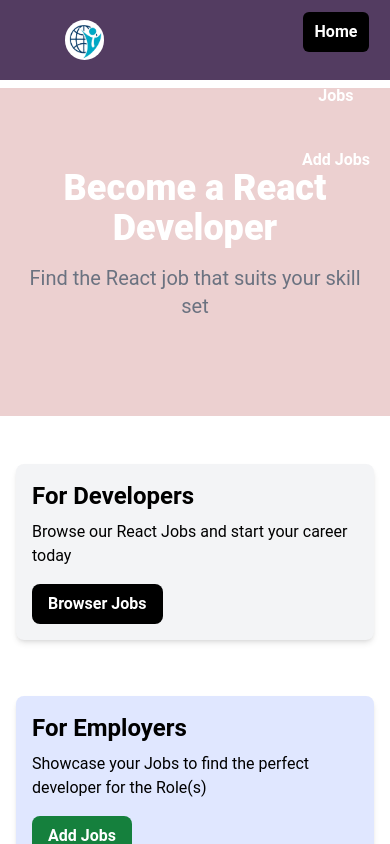
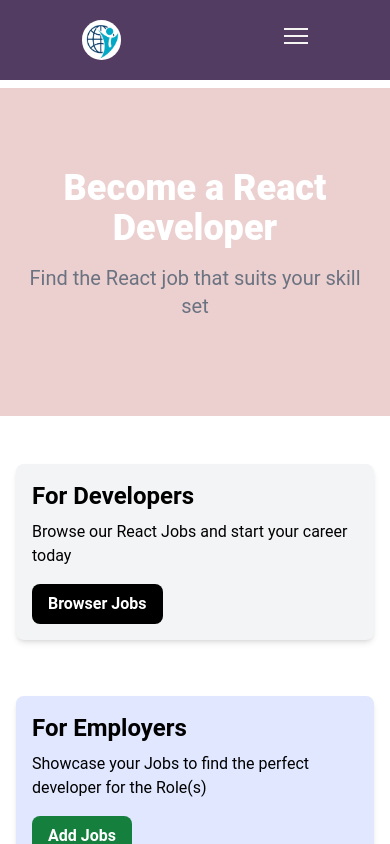
Before and after one commit to mheyrie/react-jobs-proj, a React (Vite) app: page / in a window 390 px wide. Shown: the top 844 px of the page. Built offline with nearby package versions, Linux system fonts and the light colour scheme; no server answers.

Commit message:
Hamburger logic ongoing

```diff
--- a/src/components/Navbar.jsx
+++ b/src/components/Navbar.jsx
@@ -1,7 +1,15 @@
 import {NavLink} from 'react-router-dom'
 import logor from '../assets/images/logor.png'
+import { useState } from "react"
 
 const Navbar = () => {
+
+    const [open, setOpen] = useState(false)
+
+    const handleHamburger = () =>{
+        setOpen((prev) => !prev)
+        console.log(open)
+    }
 
     const linkClass = ({isActive}) => isActive ? 'bg-black text-white hover:bg-lightAlabaster hover:text-white rounded-md px-3 py-2' :'text-white hover:bg-lightAlabaster hover:text-white rounded-md px-3 py-2'
 
@@ -23,15 +31,15 @@ const Navbar = () => {
                     </div>
 
                         {/* Mobile screen */}
-
-                    <button id="menu-btn" className="block hamburger md:hidden">
+                    {/* Hamburger Icon */}
+                    <button id="menu-btn" onClick={handleHamburger} className="block hamburger md:hidden ">
                         <span className="hamburger-top"></span>
                         <span className="hamburger-middle"></span>
                         <span className="hamburger-bottom"></span>
                     </button>
                 </div>
                 <div className="">
-                    <div id="menu" className="flex flex-col mt-28 items-center space-y-6 font-bold left-2 right-2">
+                    <div id="menu" className="flex flex-col mt-28 items-center space-y-6 font-bold left-2 right-2 hidden">
                         <NavLink to="/" className={linkClass}>Home</NavLink>
                         <NavLink to="/jobs" className={linkClass}>Jobs</NavLink>
                         <NavLink to="/add-jobs" className={linkClass}>Add Jobs</NavLink>
--- a/src/index.css
+++ b/src/index.css
@@ -1,3 +1,47 @@
 @tailwind base;
 @tailwind components;
 @tailwind utilities;
+
+.hamburger{
+    cursor: pointer;
+    width: 24px;
+    height: 24px;
+    transition: all 0.25s;
+    position: relative;
+}
+
+.hamburger-top,
+.hamburger-middle,
+.hamburger-bottom{
+    position: absolute;
+    top: 0;
+    left: 0;
+    width: 24px;
+    height: 2px;
+    background: #f6f3f3;
+    transform: rotate(0);
+    transition: all 0.5s;
+}
+
+.hamburger-middle{
+    transform: translateY(7px);
+}
+
+.hamburger-bottom{
+    transform: translateY(14px);
+}
+
+.open{
+    transform: rotate(90deg);
+    transform: translateY(0px);
+}
+
+.open .hamburger-top {
+    transform: rotate(45deg) translateY(6px) translate(6px);
+}
+.open .hamburger-middle{
+    display: none;
+}
+.open .hamburger-bottom {
+    transform: rotate(-45deg) translateY(6px) translate(-6px);
+}
```
Also changed, not shown: src/output.css (added).
